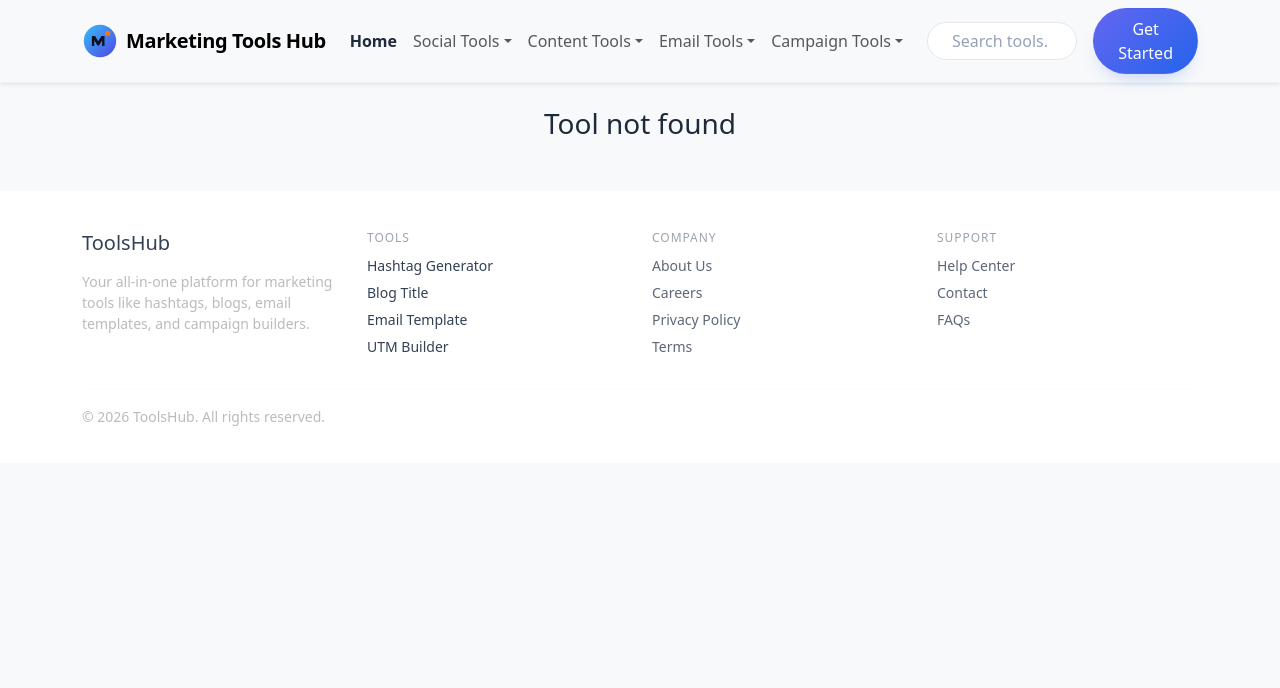
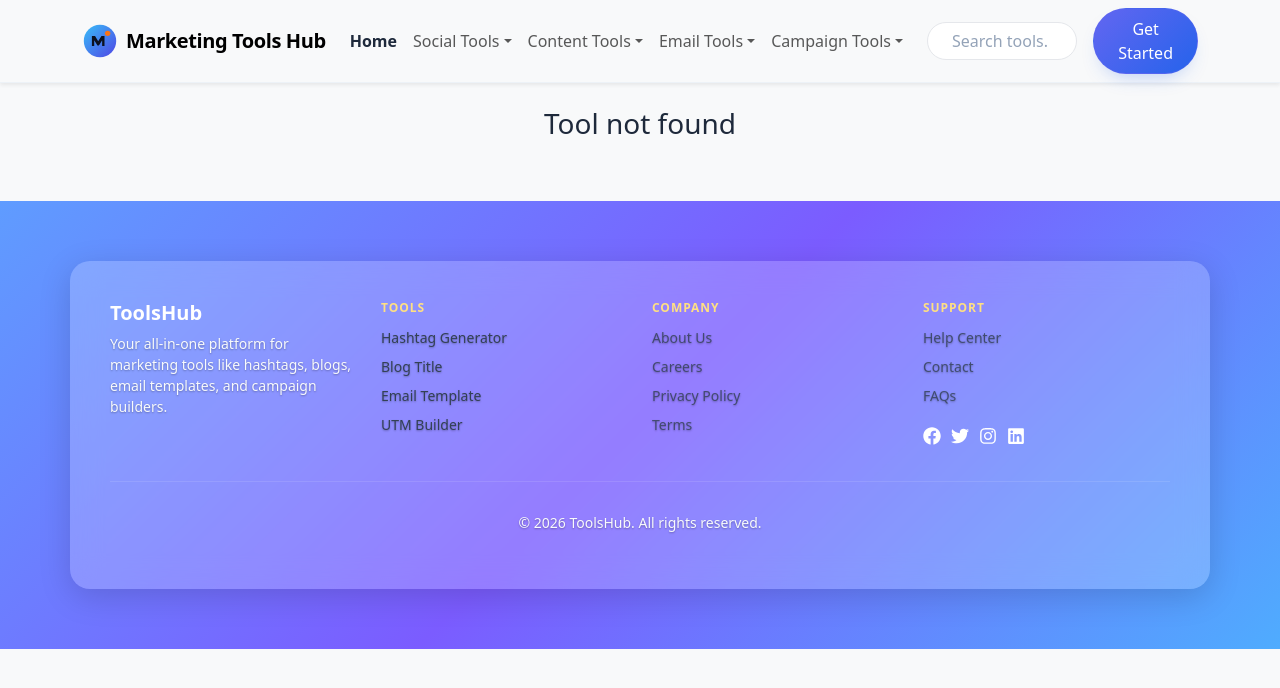
Before and after one commit to AjayUllengalla/Marketing_Tools_Hub, a React (Vite) app in the folder frontend/marketingtools/: page /tool/1 in a window 1280 px wide. Shown: the top 688 px of the page. Built offline with nearby package versions, Linux system fonts and the light colour scheme.

Commit message:
updated footer frontend ui

```diff
--- a/frontend/marketingtools/src/components/footer.jsx
+++ b/frontend/marketingtools/src/components/footer.jsx
@@ -1,25 +1,17 @@
 import { Container, Row, Col } from "react-bootstrap";
 import { Link } from "react-router-dom";
-// import { FaFacebook, FaTwitter, FaInstagram, FaLinkedin } from "react-icons/fa";
+import { FaFacebook, FaTwitter, FaInstagram, FaLinkedin } from "react-icons/fa";
 
 export default function Footer() {
   return (
-    <footer
-      style={{
-        background: "#ffffff",
-        color: "#334155",
-        padding: "40px 0 20px",
-        marginTop: "50px",
-      }}
-    >
-      <Container>
+    <footer className="footer-section">
+      <Container className="glass-footer">
 
         <Row>
 
-
           <Col md={3} className="mb-4 mb-md-0">
-            <h5 className="mb-3">ToolsHub</h5>
-            <p style={{ fontSize: "14px", color: "#bbb" }}>
+            <h5 className="logo">ToolsHub</h5>
+            <p className="footer-text">
               Your all-in-one platform for marketing tools like hashtags,
               blogs, email templates, and campaign builders.
             </p>
@@ -28,7 +20,7 @@ export default function Footer() {
 
           <Col md={3} className="mb-4 mb-md-0">
             <h6 className="footer-heading">Tools</h6>
-            <ul className="list-unstyled">
+            <ul className="list-unstyled footer-links">
               <li><Link to="/tool/hashtags">Hashtag Generator</Link></li>
               <li><Link to="/tool/blog-title">Blog Title</Link></li>
               <li><Link to="/tool/email-template">Email Template</Link></li>
@@ -39,7 +31,7 @@ export default function Footer() {
 
           <Col md={3} className="mb-4 mb-md-0">
             <h6 className="footer-heading">Company</h6>
-            <ul className="list-unstyled">
+            <ul className="list-unstyled footer-links">
               <li>About Us</li>
               <li>Careers</li>
               <li>Privacy Policy</li>
@@ -50,34 +42,119 @@ export default function Footer() {
 
           <Col md={3} className="mb-4 mb-md-0">
             <h6 className="footer-heading">Support</h6>
-            <ul className="list-unstyled">
+            <ul className="list-unstyled footer-links">
               <li>Help Center</li>
               <li>Contact</li>
               <li>FAQs</li>
             </ul>
+
+            <div className="social-icons mt-3">
+              <FaFacebook />
+              <FaTwitter />
+              <FaInstagram />
+              <FaLinkedin />
+            </div>
           </Col>
 
         </Row>
 
+        <hr />
 
-        <hr style={{ borderColor: "#edf2f7" }} />
 
-        <Row className="align-items-center">
-          <Col md={6}>
-            <p style={{ fontSize: "14px", color: "#bbb" }}>
-              © 2026 ToolsHub. All rights reserved.
-            </p>
-          </Col>
-
-          {/* <Col md={6} className="text-md-end">
-            <FaFacebook style={{ margin: "0 10px", cursor: "pointer" }} />
-            <FaTwitter style={{ margin: "0 10px", cursor: "pointer" }} />
-            <FaInstagram style={{ margin: "0 10px", cursor: "pointer" }} />
-            <FaLinkedin style={{ margin: "0 10px", cursor: "pointer" }} />
-          </Col> */}
-        </Row>
+        <p className="copyright text-center">
+          © 2026 ToolsHub. All rights reserved.
+        </p>
 
       </Container>
+
+
+      <style>
+        {`
+        .footer-section {
+          padding: 60px 0;
+          margin-top: 60px;
+          background: linear-gradient(135deg, #5f9cff, #7b5cff, #4facfe);
+        }
+
+
+        .glass-footer {
+          background: rgba(255, 255, 255, 0.2);
+          backdrop-filter: blur(15px);
+          border-radius: 20px;
+          padding: 40px;
+          box-shadow: 0 8px 32px rgba(0,0,0,0.15);
+          color: white;
+        }
+
+        .logo {
+          color: #ffffff;
+          font-weight: bold;
+        }
+
+        .footer-text {
+          font-size: 14px;
+          color: #f8fafc;
+          text-shadow: 0 1px 2px rgba(0,0,0,0.3);
+        }
+
+
+        .footer-heading {
+          color: #ffe082;
+          margin-bottom: 12px;
+          font-weight: 600;
+        }
+
+
+        .footer-links li {
+          margin-bottom: 8px;
+          color: white;
+          text-shadow: 0 1px 2px rgba(0,0,0,0.3);
+        }
+
+        .footer-links a {
+          text-decoration: none;
+          color: white;
+          font-size: 14px;
+          transition: 0.3s;
+        }
+
+        .footer-links a:hover {
+          color: #1d4ed8;
+          padding-left: 5px;
+        }
+
+
+        .social-icons svg {
+          margin-right: 10px;
+          font-size: 18px;
+          cursor: pointer;
+          transition: 0.3s;
+          color: white;
+        }
+
+        .social-icons svg:hover {
+          color: #1d4ed8;
+          transform: scale(1.2);
+        }
+
+        hr {
+          border-color: rgba(255,255,255,0.4);
+          margin: 30px 0;
+        }
+
+        .copyright {
+          font-size: 14px;
+          color: #f8fafc;
+          text-shadow: 0 1px 2px rgba(0,0,0,0.3);
+        }
+
+        @media (max-width: 768px) {
+          .glass-footer {
+            padding: 25px;
+          }
+        }
+        `}
+      </style>
     </footer>
   );
 }
```
Also changed, not shown: 1 other file (tests, documents, lock files or other folders).
